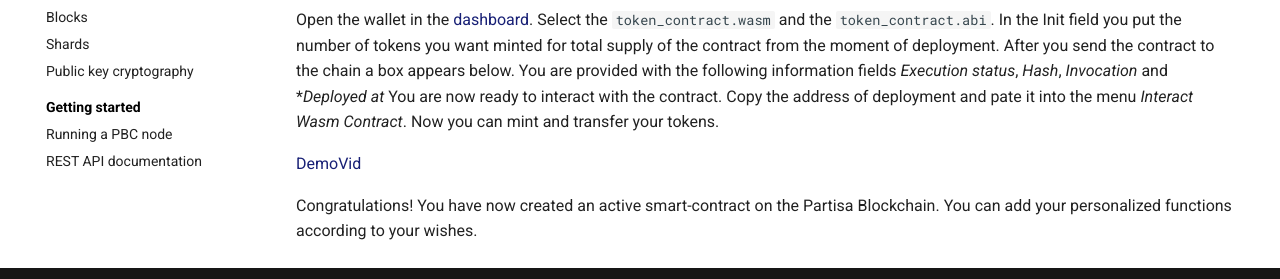
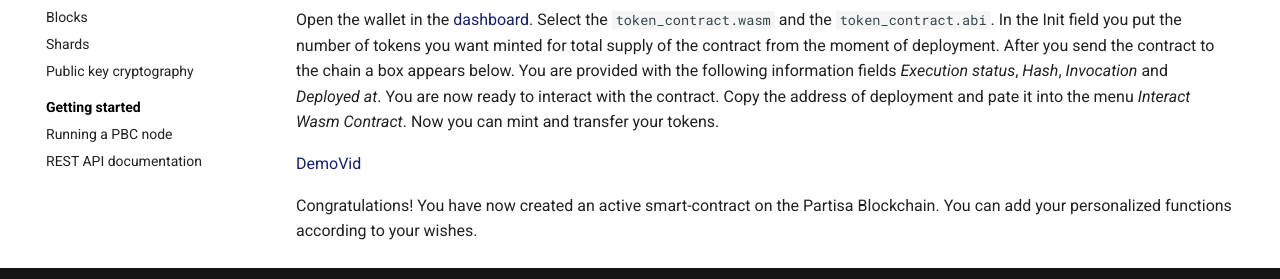
Before and after one commit to 0xSero/partisia-docs, an MkDocs documentation site: the page built from docs/contract-development.md, in a window 1280 px wide and 900 px high, scrolled down 828 px. Shown: the part 588-867 px from the top of the window. Built offline with MkDocs 1.6.1 and Material for MkDocs 9.7.7, drawn with Linux system fonts in a browser that asks for light colours; a script that is not in the unit is left out.

```diff
--- a/docs/contract-development.md
+++ b/docs/contract-development.md
@@ -31,7 +31,7 @@ If you look at lib.rs file in your IDE, you will see the contract utilizes sever
 
 ## Step 3
 
-Open the wallet in the [dashboard](https://dashboard.partisiablockchain.com/wallet/upload_wasm). Select the `token_contract.wasm` and the `token_contract.abi`. In the Init field you put the number of tokens you want minted for total supply of the contract from the moment of deployment. After you send the contract to the chain a box appears below. You are provided with the following information fields *Execution status*, *Hash*, *Invocation* and **Deployed at*
+Open the wallet in the [dashboard](https://dashboard.partisiablockchain.com/wallet/upload_wasm). Select the `token_contract.wasm` and the `token_contract.abi`. In the Init field you put the number of tokens you want minted for total supply of the contract from the moment of deployment. After you send the contract to the chain a box appears below. You are provided with the following information fields *Execution status*, *Hash*, *Invocation* and *Deployed at*.
 You are now ready to interact with the contract. Copy the address of deployment and pate it into the menu *Interact Wasm Contract*. Now you can mint and transfer your tokens.
 
 [DemoVid](https://youtu.be/qV2grtWDxUE)
```
